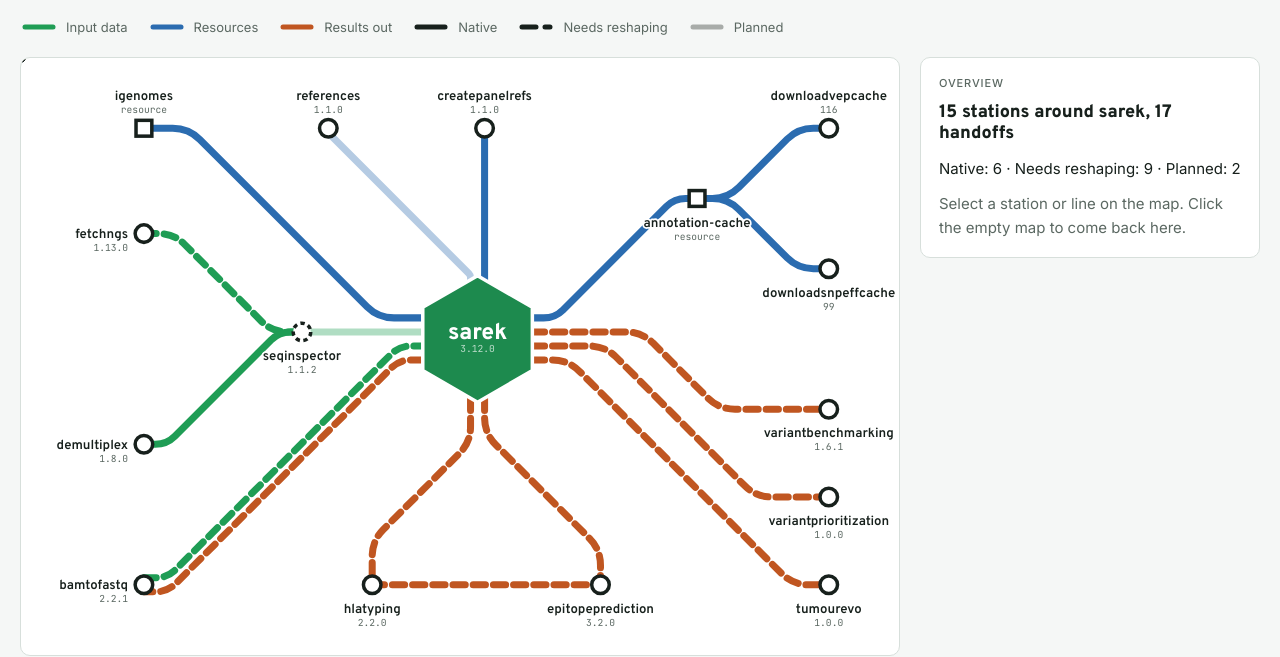
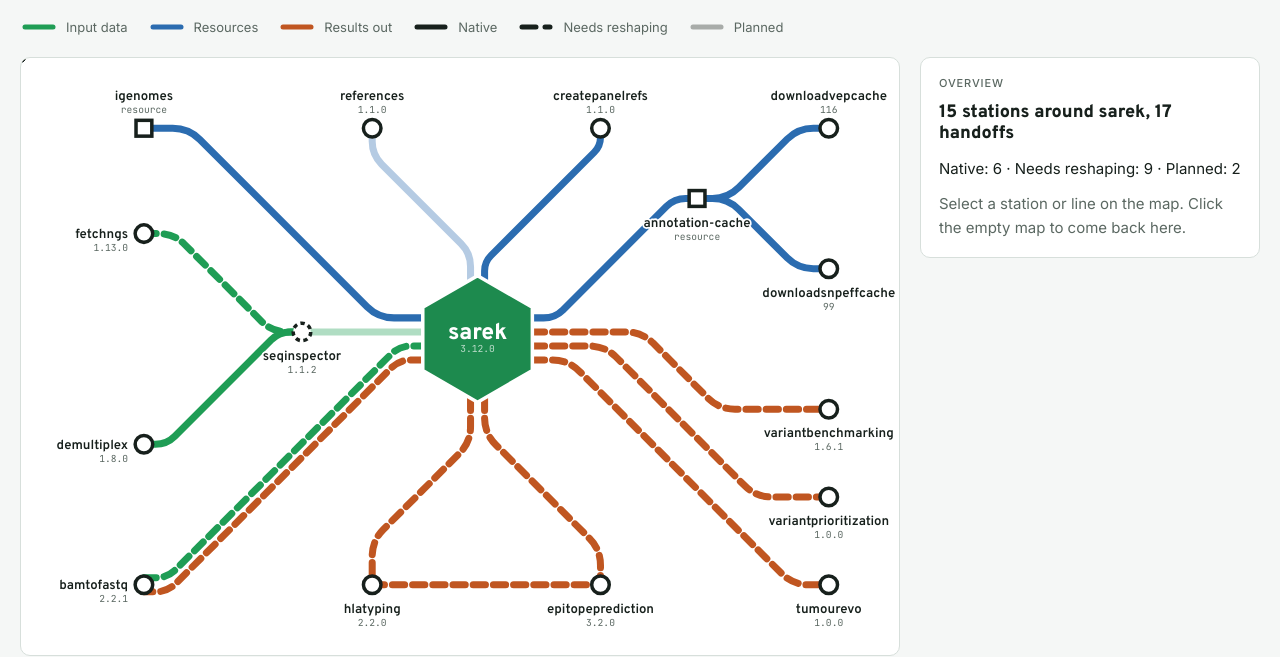
Before and after one commit to maxulysse/sarek-interchange, a plain HTML site: page index.html in a window 1280 px wide. Shown: the part 151-808 px from the top of the page. Drawn offline with Linux system fonts and the light colour scheme.

```diff
--- a/index.html
+++ b/index.html
@@ -121,10 +121,10 @@ const S = [
   { id: "igenomes", x: 140, y: 80, ext: true, url: "https://ewels.github.io/AWS-iGenomes/", side: "above",
     blurb: "AWS iGenomes bucket with prebuilt GATK reference bundles such as GATK.GRCh38. sarek, bamtofastq, seqinspector, createpanelrefs and the downstream pipelines read it through --genome and --igenomes_base.",
     takes: "", gives: "FASTA, indices, dbSNP, known indels, germline resource" },
-  { id: "references", x: 350, y: 80, rel: "1.1.0", tag: "planned", side: "above",
+  { id: "references", x: 400, y: 80, rel: "1.1.0", tag: "planned", side: "above",
     blurb: "Builds reference indices once and describes them in a YAML datasheet that pipelines read.",
     takes: "FASTA, GTF", gives: "bwamem1, bwamem2, dragmap, faidx, dict, intervals, msisensorpro, tabix" },
-  { id: "createpanelrefs", x: 528, y: 80, rel: "1.1.0", side: "above",
+  { id: "createpanelrefs", x: 660, y: 80, rel: "1.1.0", side: "above",
     blurb: "Builds panels of normals from a cohort of normal samples.",
     takes: "Normal BAM/CRAM cohort", gives: "Mutect2 PON, CNVkit reference, GATK gCNV models, Gens PON" },
   { id: "annotation-cache", x: 770, y: 160, ext: true, url: "https://annotation-cache.github.io/", side: "below",
```
